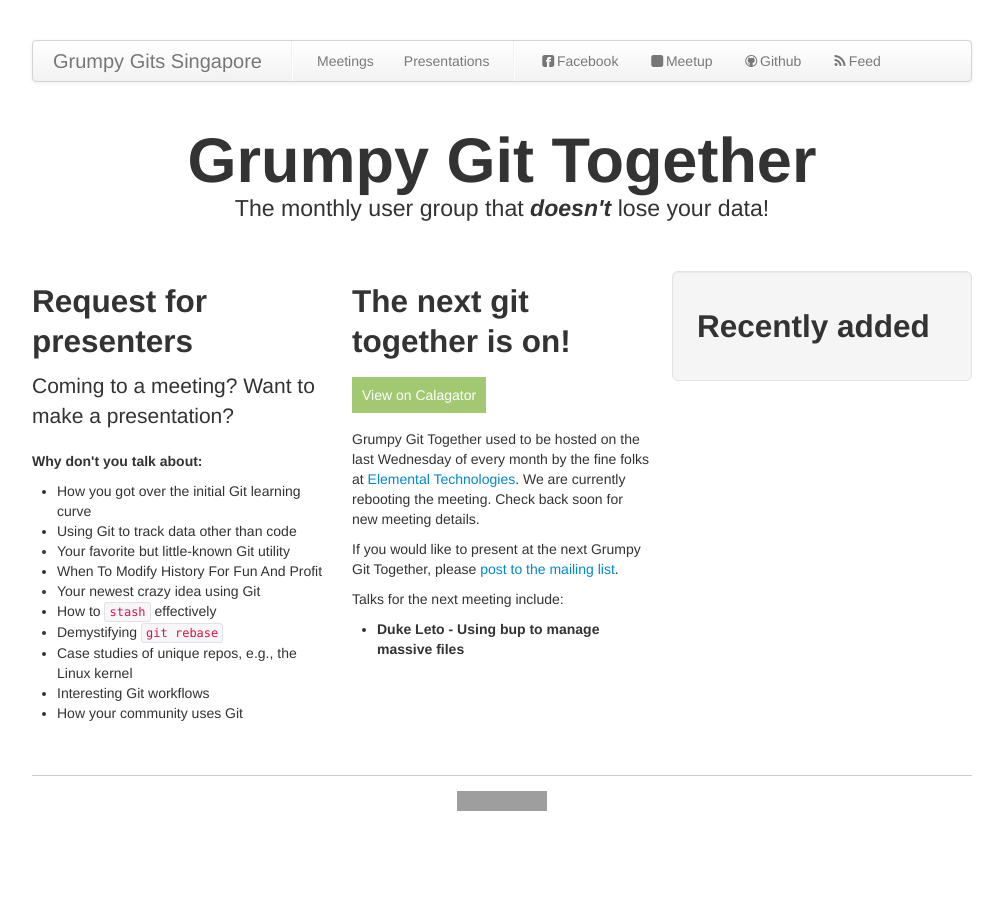
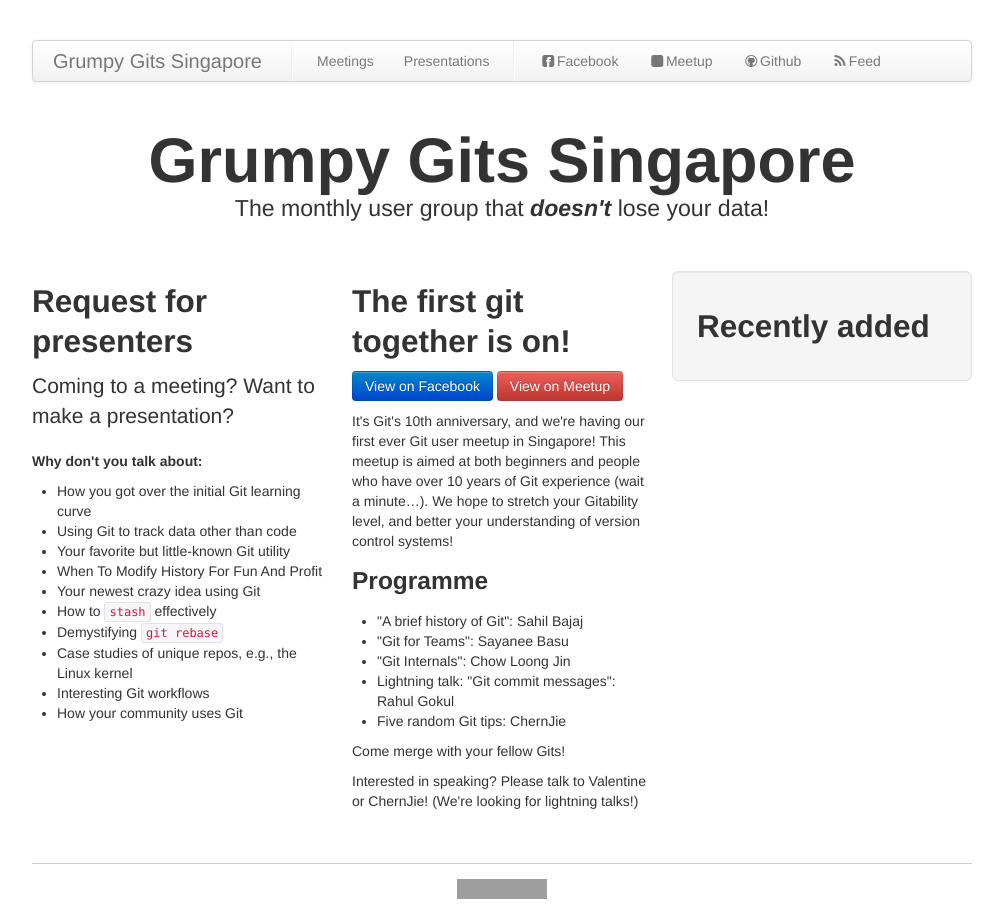
Before and after one commit to pdxgit/pdxgit.github.com, a Jekyll site: the page built from index.html, in a window 1280 px wide. Shown: the whole page, without its empty margins (138-1141 px from the left). Built offline with Jekyll 4.4.1, drawn with Linux system fonts in a browser that asks for light colours; Markdown is read by kramdown in place of the engine named in the settings; grey boxes are pictures that could not be loaded.

Commit message:
Add information about the first meetup

```diff
--- /dev/null
+++ b/_includes/_first_meeting.html
@@ -0,0 +1,24 @@
+<h2>The first git together is on!</h2>
+
+<p>
+	<a class="btn btn-primary" href="https://www.facebook.com/events/1599023443666373/">View on Facebook</a>
+	<a class="btn btn-danger" href="http://www.meetup.com/Grumpy-Gits-SG/events/221519416/">View on Meetup</a>
+</p>
+
+<p>It's Git's 10th anniversary, and we're having our first ever Git user meetup
+in Singapore! This meetup is aimed at both beginners and people who have over
+10 years of Git experience (wait a minute…). We hope to stretch your Gitability
+level, and better your understanding of version control systems!</p>
+
+<h3>Programme</h3>
+<ul>
+	<li>"A brief history of Git": Sahil Bajaj</li>
+	<li>"Git for Teams": Sayanee Basu</li>
+	<li>"Git Internals": Chow Loong Jin</li>
+	<li>Lightning talk: "Git commit messages": Rahul Gokul</li>
+	<li>Five random Git tips: ChernJie</li>
+</ul>
+
+<p>Come merge with your fellow Gits!</p>
+
+<p>Interested in speaking? Please talk to Valentine or ChernJie! (We're looking for lightning talks!)</p>
--- a/index.html
+++ b/index.html
@@ -3,7 +3,7 @@ layout: default
 title: Home
 ---
 <div class='site-banner'>
-  <h1>Grumpy Git Together</h1>
+  <h1>Grumpy Gits Singapore</h1>
   <p class='lead'>The monthly user group that <strong><em>doesn't</em></strong> lose your data!</p>
 </div>
 <div class="row">
@@ -11,7 +11,7 @@ title: Home
     {% include _rfp.html %}
   </section>
   <section class='span4'>
-    {% include _upcoming_meeting.html %}
+    {% include _first_meeting.html %}
   </section>
   <section class='span4'>
     <div class='well well-large'>
```
